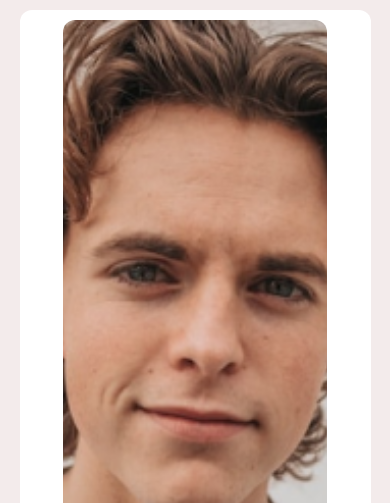
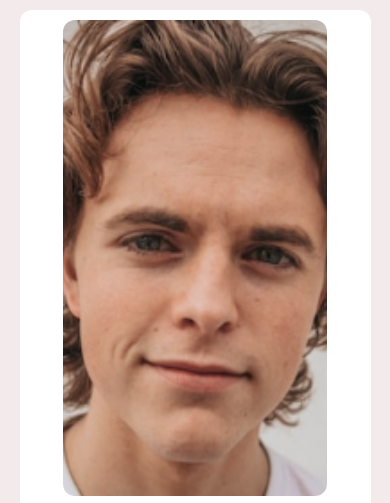
Before and after one commit to davidask611/david-alvarez-entrega01, a plain HTML site: page index.html in a window 390 px wide. Shown: the top 503 px of the page. Drawn offline with Linux system fonts and the light colour scheme.

Commit message:
Update header.css

```diff
--- a/header.css
+++ b/header.css
@@ -16,7 +16,7 @@
   #foto-perfil {
     background: url(imagenes/perfil.png);
     width: 80%;
-    height: 33.75rem;
+    height: 29.75rem;
     margin: auto;
     background-size: cover;
     background-repeat: no-repeat;
```
